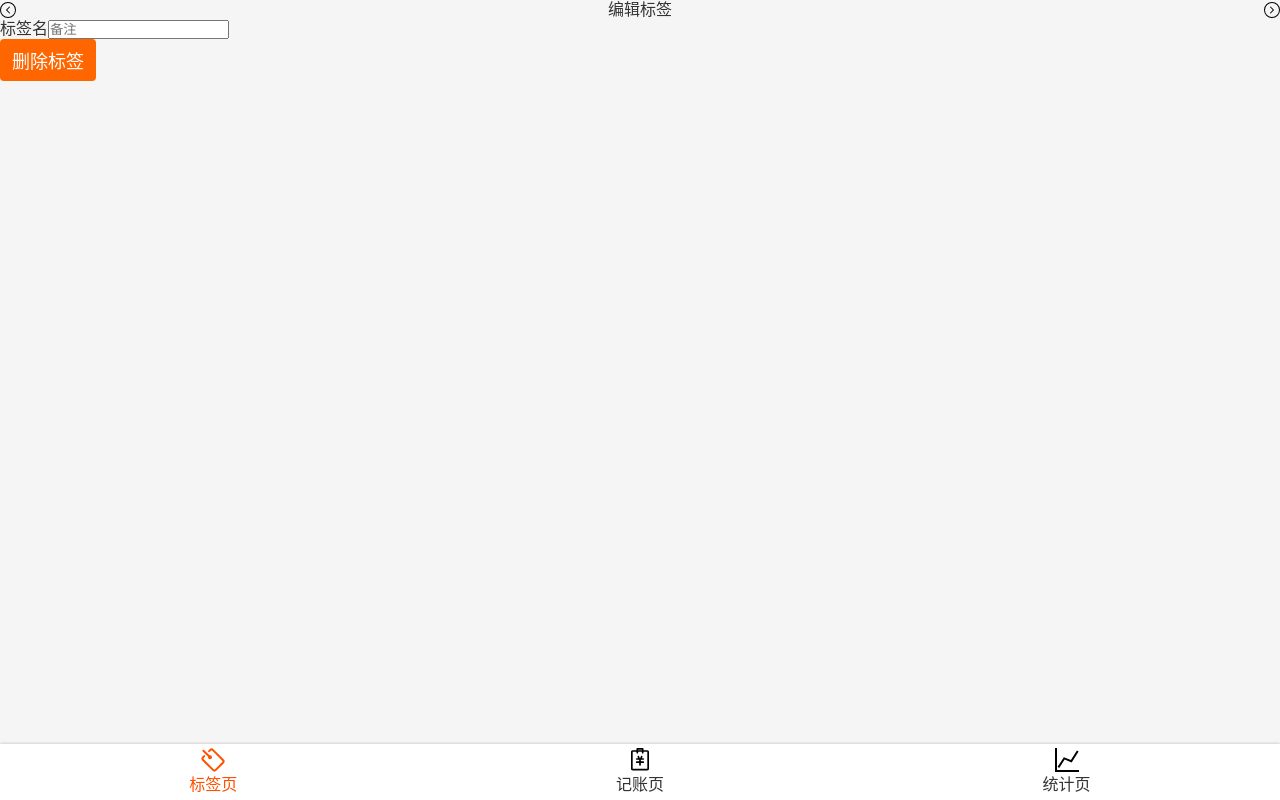
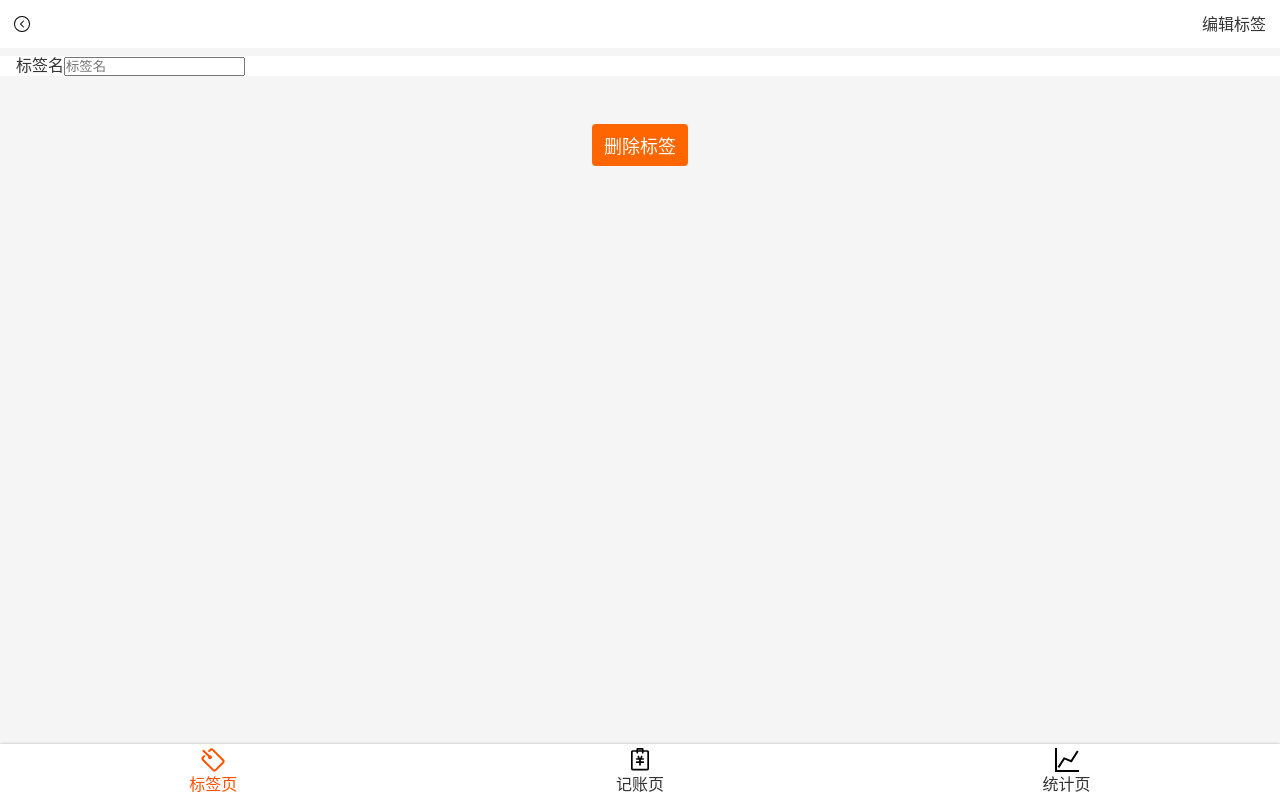
Before and after one commit to dmj1234/React--singo, a React app: page /tags/1 in a window 1280 px wide. Built offline with nearby package versions, Linux system fonts and the light colour scheme.

Commit message:
Tag.tsx 样式完成

```diff
--- /dev/null
+++ b/src/components/Center.tsx
@@ -0,0 +1,9 @@
+import styled from 'styled-components';
+
+const Center =styled.div`
+display: flex;
+  justify-content: center;
+align-items: center;
+  flex-direction: column;
+`
+export {Center}
--- a/src/components/Input.tsx
+++ b/src/components/Input.tsx
@@ -12,7 +12,7 @@
             >input{
               display: block;
               width: 100%;
-              height: 72px;
+              height: 44px;
               background: none;
               border: none;
             }
--- /dev/null
+++ b/src/components/Space.tsx
@@ -0,0 +1,5 @@
+import styled from 'styled-components';
+
+const Space = styled.div`
+height: 16px`
+export {Space}
--- a/src/views/Singo/NotesSection.tsx
+++ b/src/views/Singo/NotesSection.tsx
@@ -4,7 +4,7 @@
 
 const Wrapper = styled.section`
   background: #f5f5f5;
-  padding: 10px 15px;
+  padding: 14px 16px;
   font-size: 14px;
 
 `;
@@ -20,7 +20,8 @@
     };
     return (
         <Wrapper>
-            <Input label="备注" type="text" value={note} onChange={onChange} />
+            <Input label="备注" type="text" value={note} onChange={onChange}
+            placeholder="请填写备注"/>
 
         </Wrapper>
     );
--- a/src/views/Tag.tsx
+++ b/src/views/Tag.tsx
@@ -5,14 +5,26 @@
 import Icon from 'components/icon';
 import {Button} from 'components/Button';
 import styled from 'styled-components';
+import {Input} from '../components/Input';
+import {Center} from '../components/Center';
+import {Space} from '../components/Space';
 
 type  Params ={
     id:string
 }
+
 const Topbar = styled.header`
-display: flex;
+  display: flex;
   justify-content: space-between;
   align-items: center;
+  line-height: 20px;
+  padding: 14px;
+  background: white;
+`
+const  InputWrapper = styled.div`
+background: white;
+padding: 0 16px;
+margin-top: 8px;
 `
 const Tag:React.FC = (props) =>{
     const {findTag} = useTags();
@@ -23,20 +35,18 @@
             <Topbar>
                 <Icon name="left"/>
                 <span>编辑标签</span>
-                <Icon name="right"/>
             </Topbar>
-            <div>
-                <label>
-                    <span> 标签名</span>
-                    <input type="text" placeholder="备注"
-                    />
-                </label>
-            </div>
-            <div>
+            <InputWrapper>
+                <Input label="标签名" type="text" placeholder="标签名"/>
+            </InputWrapper>
+            <Center>
+                <Space/>
+                <Space/>
+                <Space/>
                 <Button>
                     删除标签
                 </Button>
-            </div>
+            </Center>
         </Layout>
     );
 };
--- a/src/views/tags.tsx
+++ b/src/views/tags.tsx
@@ -5,6 +5,8 @@
 import Icon from 'components/icon';
 import { Link } from 'react-router-dom';
 import {Button} from 'components/Button';
+import {Center} from '../components/Center';
+import {Space} from '../components/Space';
 
 const  TagList = styled.ol`
 font-size: 16px;
@@ -21,14 +23,8 @@
     }
   }
 `
-const Center =styled.div`
-display: flex;
-  justify-content: center;
-align-items: center;
-  flex-direction: column;
-`
-const Space = styled.div`
-height: 16px`
+
+
 
 function Tags() {
     const {tags} = useTags()
```
Also changed, not shown: 1 other file (tests, documents, lock files or other folders).
